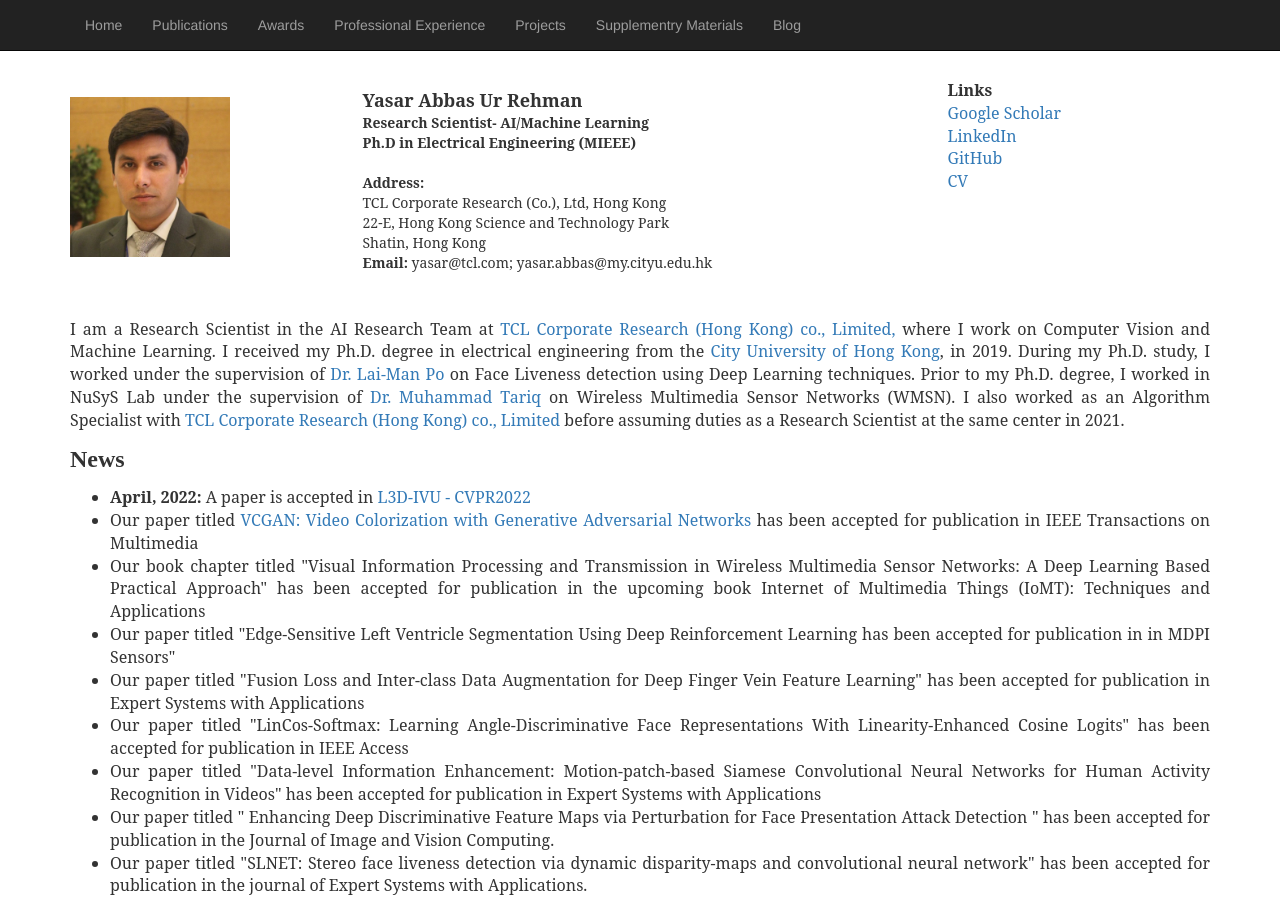
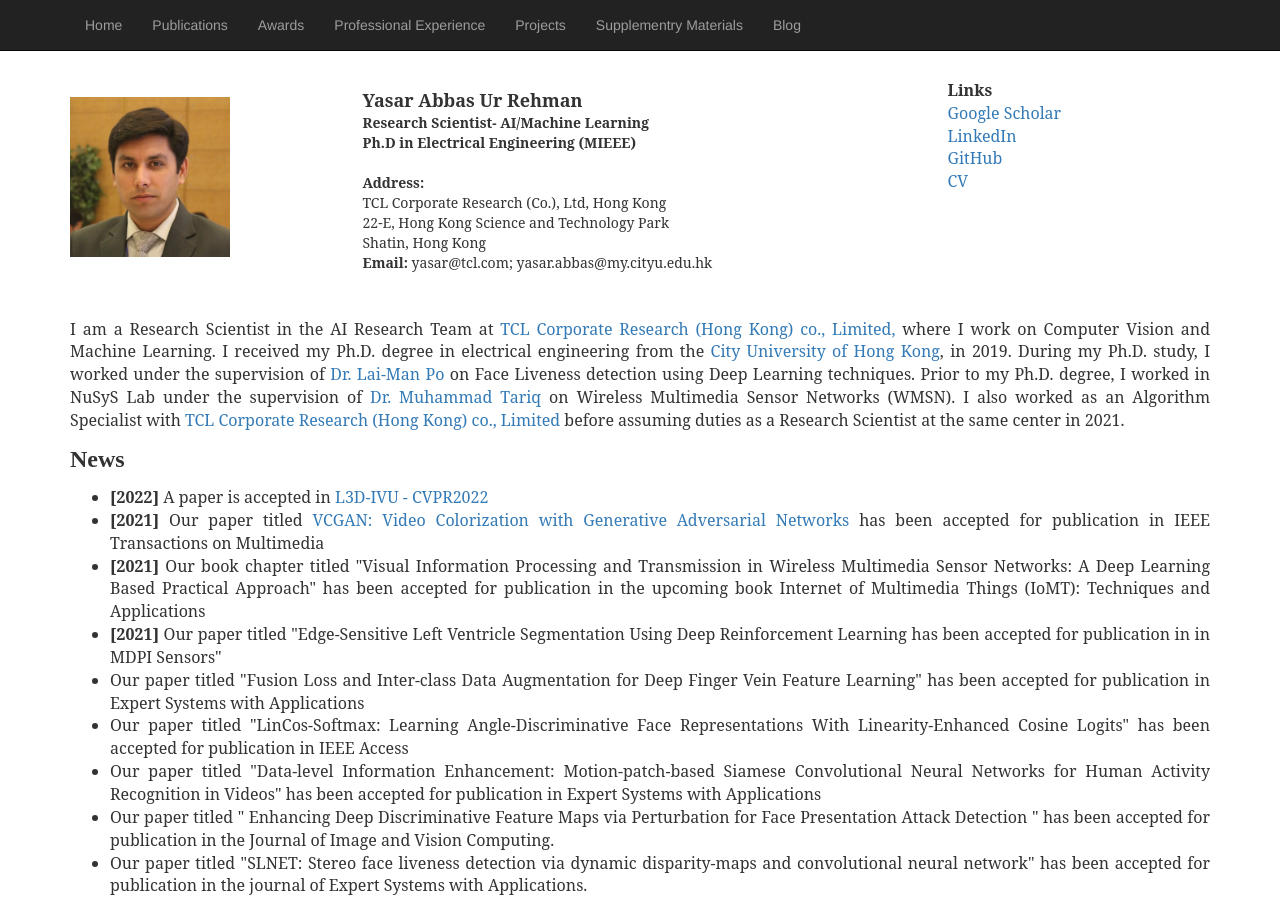
Before and after one commit to yasar-rehman/yasar, a Jekyll site: the page built from index.html, in a window 1280 px wide and 900 px high. Built offline with Jekyll 4.4.1, drawn with Linux system fonts in a browser that asks for light colours; some web fonts are replaced.

Commit message:
Update index.html

```diff
--- a/index.html
+++ b/index.html
@@ -56,15 +56,15 @@ title: yasar
         						</font></td>
 			<p style="font-family: 'Serif', Times New Roman; font-size: 16px">
 			<ul>
-			<li style="font-family: 'serif' Times New Roman; font-size:16px"> <b> April, 2022: </b> A paper is accepted in  <a href="https://sites.google.com/view/l3d-ivu/">
+			<li style="font-family: 'serif' Times New Roman; font-size:16px"> <b> [2022] </b> A paper is accepted in  <a href="https://sites.google.com/view/l3d-ivu/">
 				L3D-IVU - CVPR2022 </a> </li>
-			<li style="font-family: 'Serif', Times New Roman; font-size: 16px">  Our paper titled <a href="https://arxiv.org/pdf/2104.12357.pdf">
+			<li style="font-family: 'Serif', Times New Roman; font-size: 16px"> <b> [2021] </b>  Our paper titled <a href="https://arxiv.org/pdf/2104.12357.pdf">
 				VCGAN: Video Colorization with Generative Adversarial Networks </a>
 				has been accepted for publication in IEEE Transactions on Multimedia </li>
-			<li style="font-family: 'Serif', Times New Roman; font-size: 16px">Our book chapter titled "Visual Information Processing and
+			<li style="font-family: 'Serif', Times New Roman; font-size: 16px"> <b> [2021] </b> Our book chapter titled "Visual Information Processing and
 			Transmission in Wireless Multimedia Sensor Networks: A Deep Learning Based Practical Approach" has been accepted
 			for publication in the upcoming book Internet of Multimedia Things (IoMT):  Techniques and Applications  </li>
-			<li style="font-family: 'Serif', Times New Roman; font-size: 16px">Our paper titled "Edge-Sensitive Left Ventricle Segmentation Using Deep Reinforcement Learning
+			<li style="font-family: 'Serif', Times New Roman; font-size: 16px"> <b> [2021] </b> Our paper titled "Edge-Sensitive Left Ventricle Segmentation Using Deep Reinforcement Learning
 					      has been accepted for publication in in MDPI Sensors" </li>
 			<li style="font-family: 'Serif', Times New Roman; font-size: 16px"> Our paper titled "Fusion Loss and Inter-class Data Augmentation for Deep Finger Vein Feature Learning" has been accepted for
 			publication in Expert Systems with Applications</li>
```
